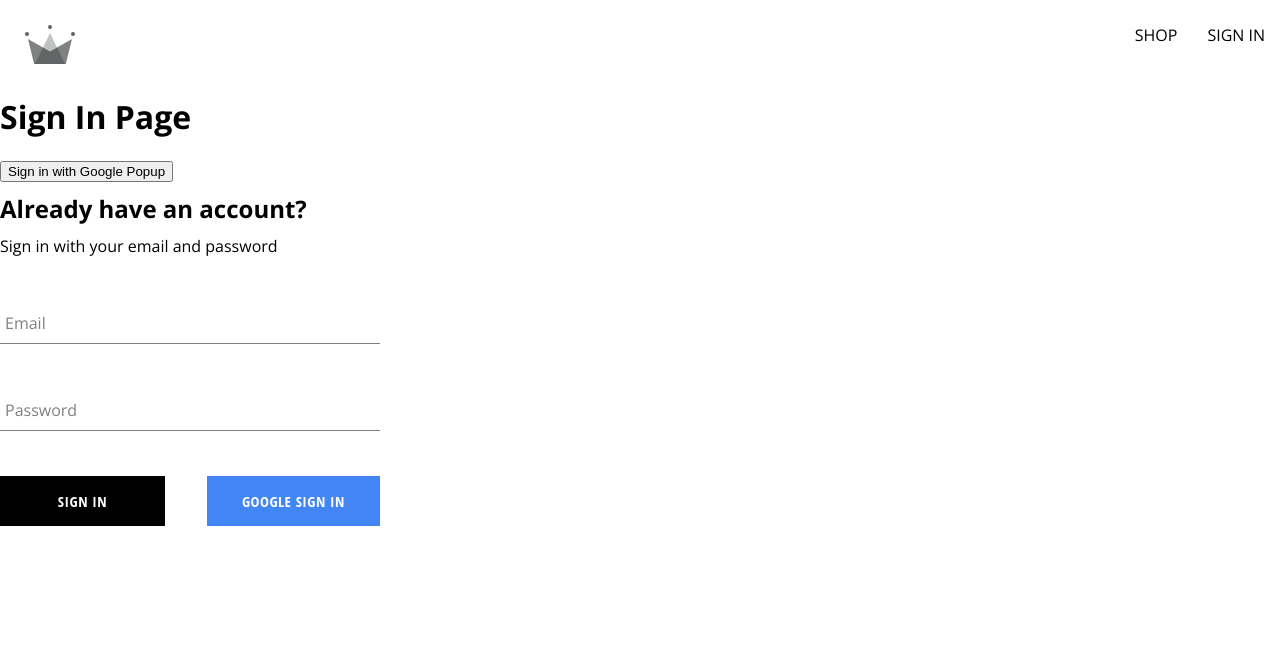
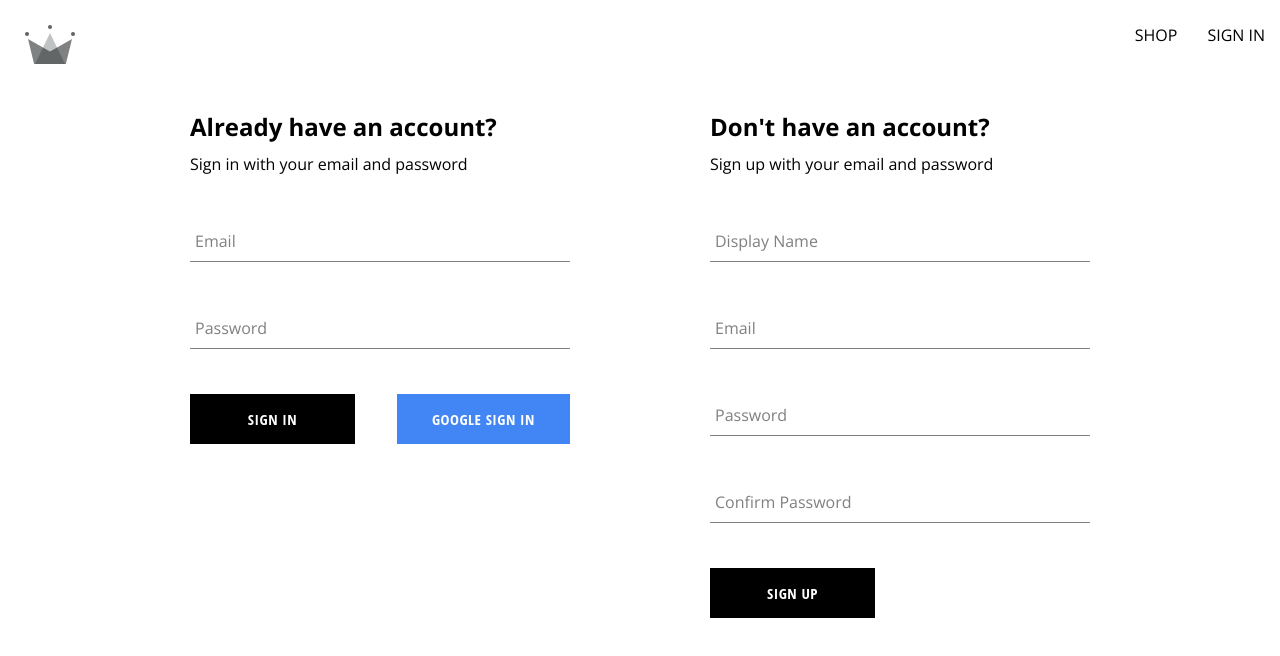
Before and after one commit to garcrich/crwn-clothing, a React (Create React App) app: page /auth in a window 1280 px wide. Shown: the top 656 px of the page. Built offline with nearby package versions, Linux system fonts and the light colour scheme.

Commit message:
adds styling and small refactor

```diff
--- a/src/routes/authentication/authentication.component.jsx
+++ b/src/routes/authentication/authentication.component.jsx
@@ -1,28 +1,14 @@
-import {
-  signInWithGooglePopup,
-  createUserDocumentFromAuth
-} from '../../utils/firebase/firebase.utils';
+import './authentication.styles.scss';
+import SignInForm from '../../components/sign-in-form/sign-in-form.component';
+import SignUpForm from '../../components/sign-up-form/sign-up-form.component';
 
-import SignUpForm from '../../components/sign-in-form/sign-in-form.component';
-
-const SignIn = () => {
-  const logGoogleUser = async () => {
-    const { user } = await signInWithGooglePopup();
-    await createUserDocumentFromAuth(user);
-  }
-
-
+const Authentication = () => {
   return (
-    <>
-      <h1>Sign In Page</h1>
-
-      <button onClick={logGoogleUser}>
-        Sign in with Google Popup
-      </button>
-
+    <div className='authentication-container'>
+      <SignInForm />
       <SignUpForm />
-    </>
+    </div>
   )
 }
 
-export default SignIn
+export default Authentication;
--- /dev/null
+++ b/src/routes/authentication/authentication.styles.scss
@@ -0,0 +1,6 @@
+.authentication-container {
+  display: flex;
+  width: 900px;
+  justify-content: space-between;
+  margin: 30px auto;
+}
```
